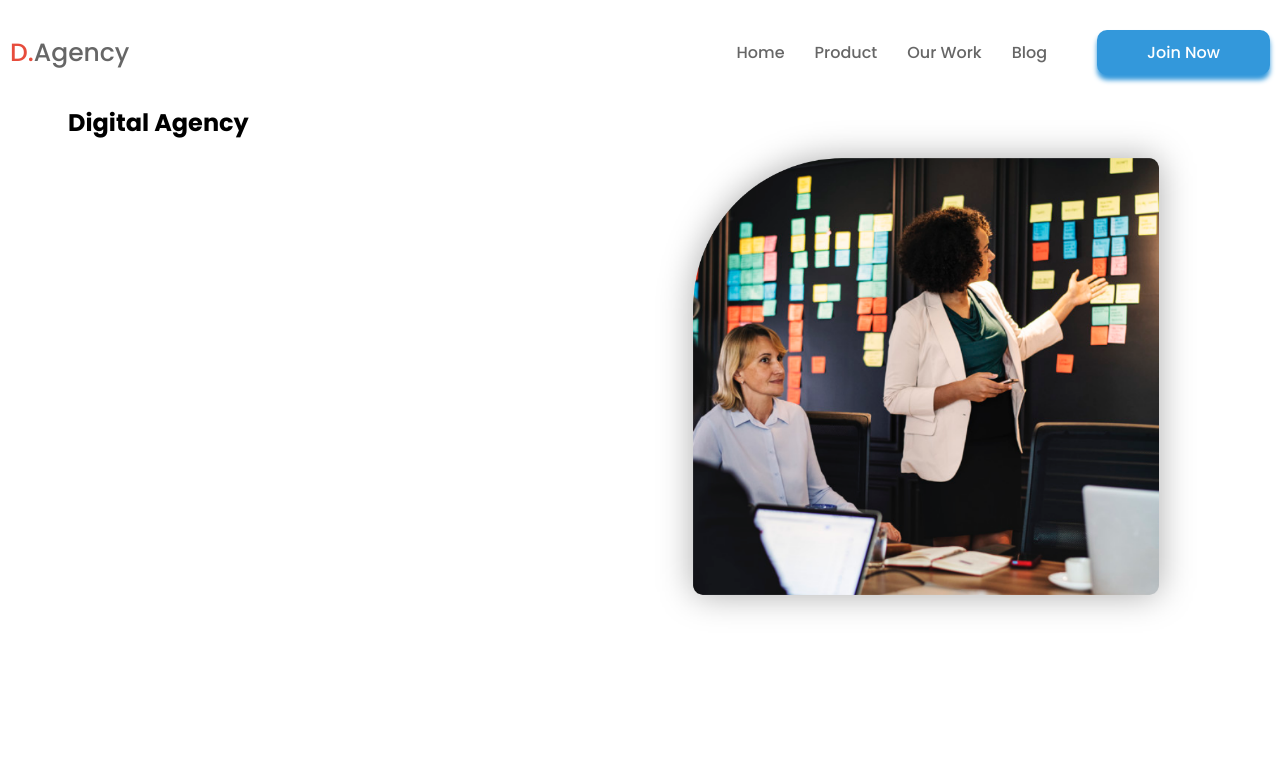
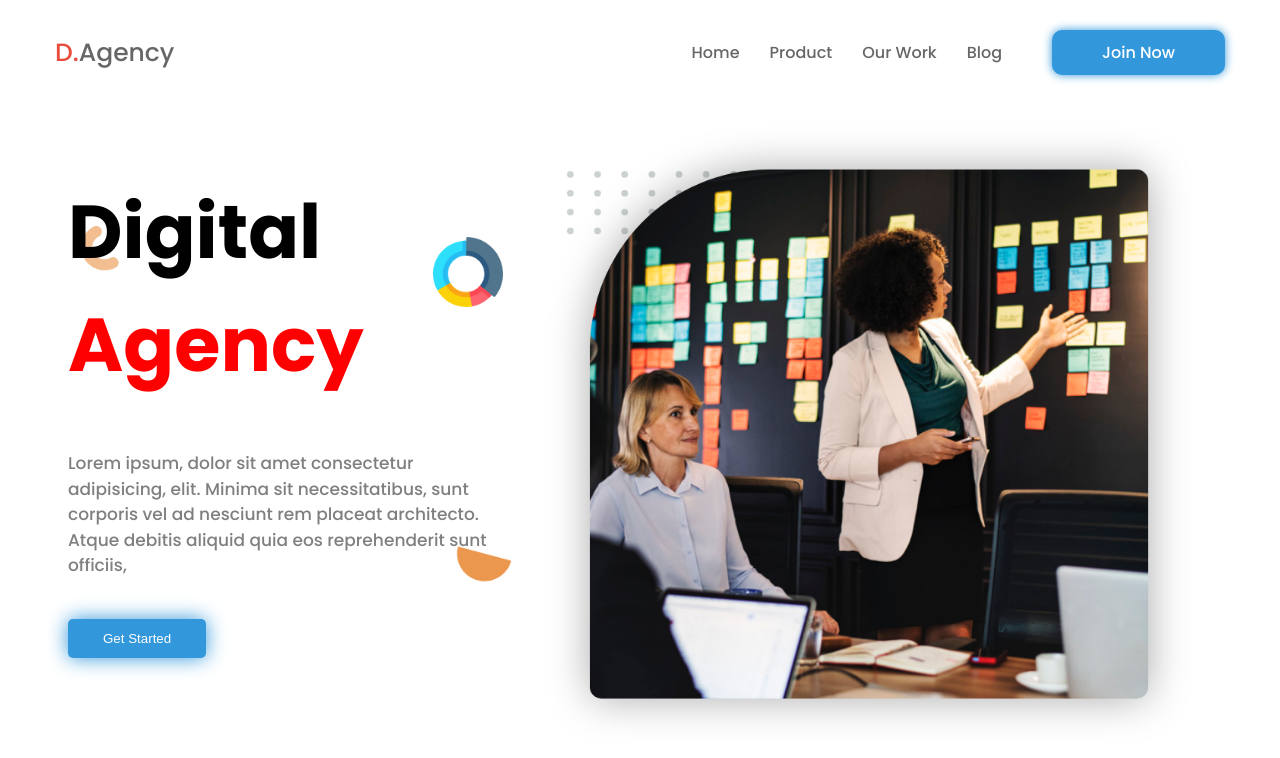
Before and after one commit to Abbos782/D.Agency, a plain HTML site: page index.html in a window 1280 px wide. Drawn offline with Linux system fonts and the light colour scheme.

Commit message:
add section digital

```diff
--- a/css/style.css
+++ b/css/style.css
@@ -11,7 +11,7 @@ body{
 
 }
 .container{
-	width: 1260px;
+	width: 1170px;
 	margin: 0 auto;
 }
 .nav>.container{
@@ -50,12 +50,12 @@ body{
 	padding: 10px 50px;
 	background-color:#3398DB;
 	color: #fff;
-	box-shadow: 0 5px 5px #3398DB;
+	box-shadow: 0 0 10px #3398DB;
 }
 .nav__link a,.nav__link a:hover{
 	color: #fff;
 }
-.nav__link:hover{
+.nav__link:hover,.digital__btn:hover{
 	 background-color:blue;
 
 	}
@@ -71,11 +71,67 @@ body{
 	justify-content: space-between;
 }
 .digital__subtext{
-	width: 30%;
+	position: relative;
+	padding-top: 70px;
+	width: 38%;
+}
+.digital__title{
+	font-size: 75px;
+}
+.digital__span{
+	color: red;
 }
 .digital__photo{
-	width: 50%;
+	position: relative;
+	width: 60%;
+
 }
-.digital__photo img{
+.digital__photo__fmal{
 	width: 100%;
+	height: 100%;
 }
+.digital__photo__Group826{
+	position: absolute;
+	left: 6%;
+	right: 5%;
+    top: 10%;
+	z-index: -21;
+	width: 170px;
+
+
+}
+.digital__text{
+	color: rgba(0,0,0,0.5);
+	line-height: 1.5;
+	font-size: 17px;
+	padding-top: 50px;
+	padding-bottom: 40px;
+}
+.digital__btn{
+	padding: 12px 35px;
+	color: #fff;
+	background-color:#3297DB;
+	border:none;
+	border-radius: 5px;
+	box-shadow:0 0 20px  #3297DB;
+}
+.digital__img-doughnut{
+	top: 20%;
+	position: absolute;
+	width: 70px;
+	right: 0%;
+}
+.digital__img-XMLID_44{
+	position: absolute;
+	top: 18%;
+	left: 3%;
+	width: 40px;
+	z-index: -20;
+}
+.digital__img-XMLID_57{
+	position: absolute;
+	bottom: 26%;
+	right: -3%;
+	width: 65px;
+	z-index: -20;
+}
--- a/index.html
+++ b/index.html
@@ -25,9 +25,15 @@
 	  	    <div class="container1">
 	  	    	   <div class="digital__subtext">
 	  	    	   	     <h2 class="digital__title">Digital <span class="digital__span">Agency</span></h2>
+	  	    	   	     <p class="digital__text">Lorem ipsum, dolor sit amet consectetur adipisicing, elit. Minima sit necessitatibus, sunt corporis vel ad nesciunt rem placeat architecto. Atque debitis aliquid quia eos reprehenderit sunt officiis,   </p>
+	  	    	   	       <button  class="digital__btn">Get Started</button>
+	  	    	   	       <img class="digital__img-doughnut" src="img/doughnut.png" alt="">
+	  	    	   	        <img class="digital__img-XMLID_44" src="img/XMLID_44_.png" alt="">
+	  	    	   	        <img class="digital__img-XMLID_57" src="img/XMLID_57_.png" alt="">
 	  	    	   </div>
 	  	    	     <div class="digital__photo">
-	  	    	     	  <img src="img/NoPath_1.png" alt="NoPath_1.png">
+	  	    	     	    <img  class="digital__photo__Group826" src="img/Group826.png" alt="Group826.png">
+	  	    	     	  <img  class="digital__photo__fmal" src="img/NoPath_1.png" alt="NoPath_1.png">
 	  	    	     </div>
 	  	    </div>
 	  </section>
```
